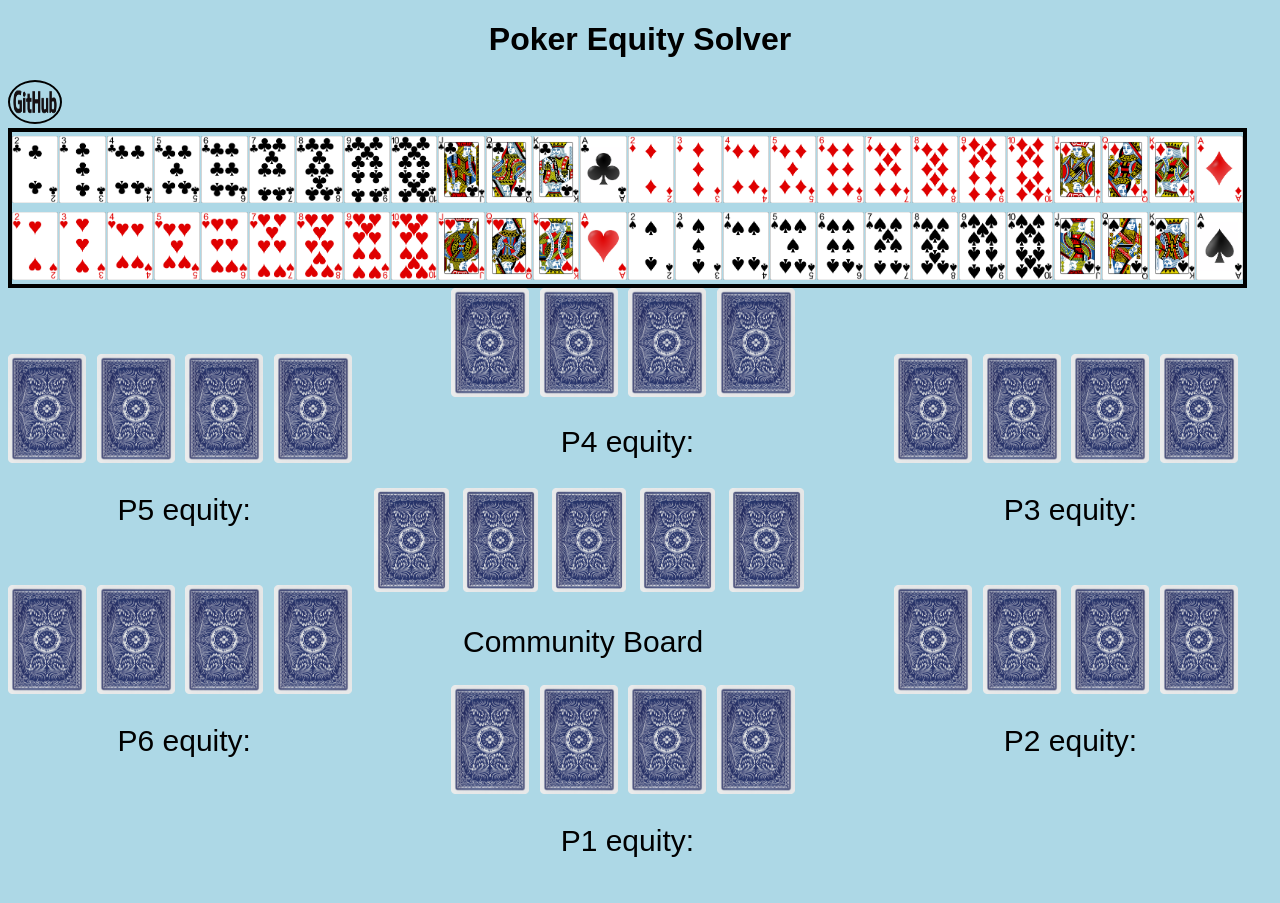
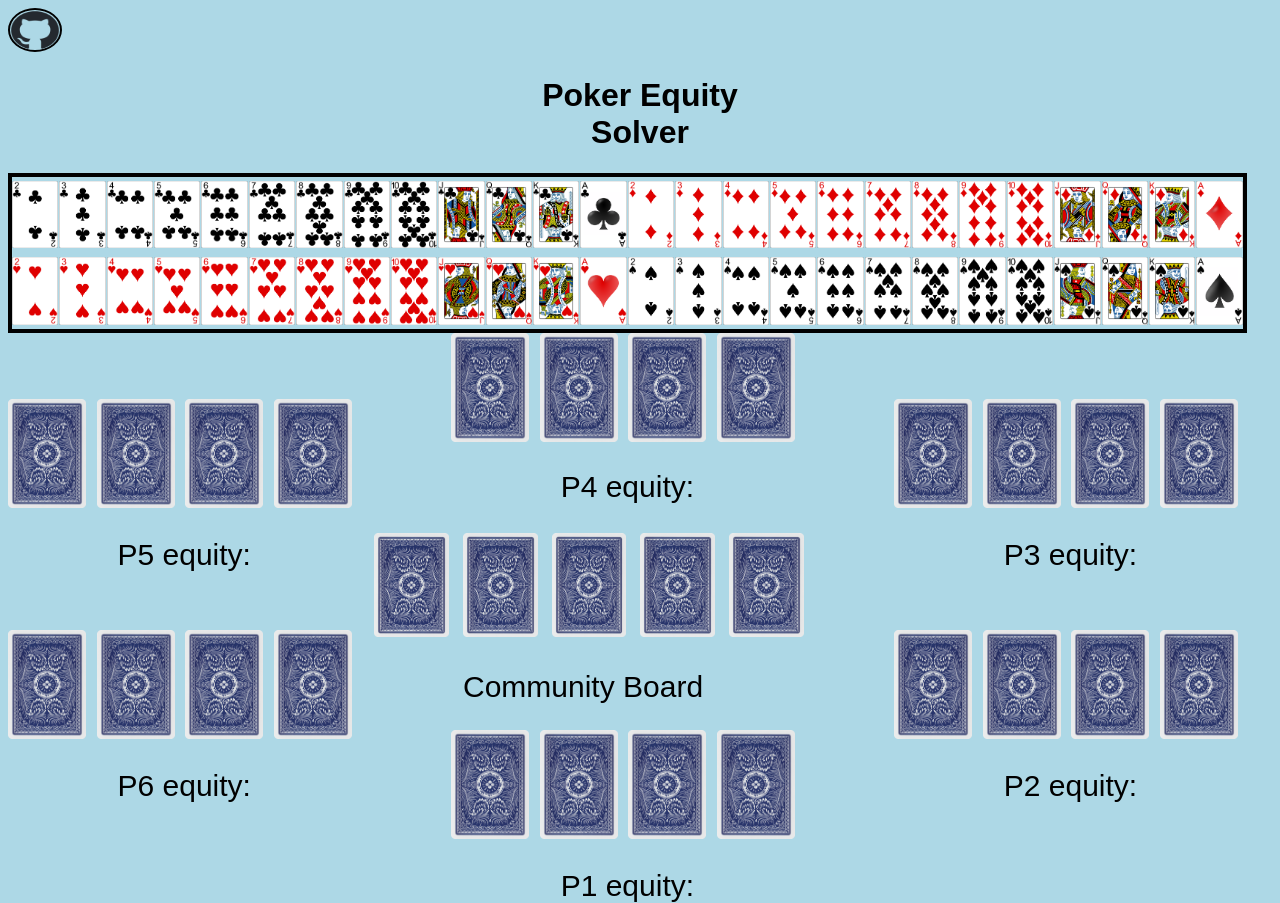
Before and after one commit to dmquach/pokerprojectjs, a website with bundled scripts: page index.html in a window 1280 px wide. Before the commit the page ends 858 px from the top, so only its background shows below. Built offline with nearby package versions, Linux system fonts and the light colour scheme.

Commit message:
Fix github link

```diff
--- a/index.html
+++ b/index.html
@@ -10,9 +10,9 @@
   </head>
 
 <body>
+  <a href="https://github.com/dmquach" target="_blank"><img src="./images/github-mark.png"></a>
   <h1>Poker Equity Solver</h1>
 
-  <a href="https://github.com/dmquach" target="_blank"><img src="./images/GitHub_Logo.png"></a>
 
   <div class="card-container">
     <img src="./images/2_of_clubs.png" id="2c">
```
Also changed, not shown: dist/main.css, images/GitHub_Logo.png (deleted), images/github-mark.png (added).
